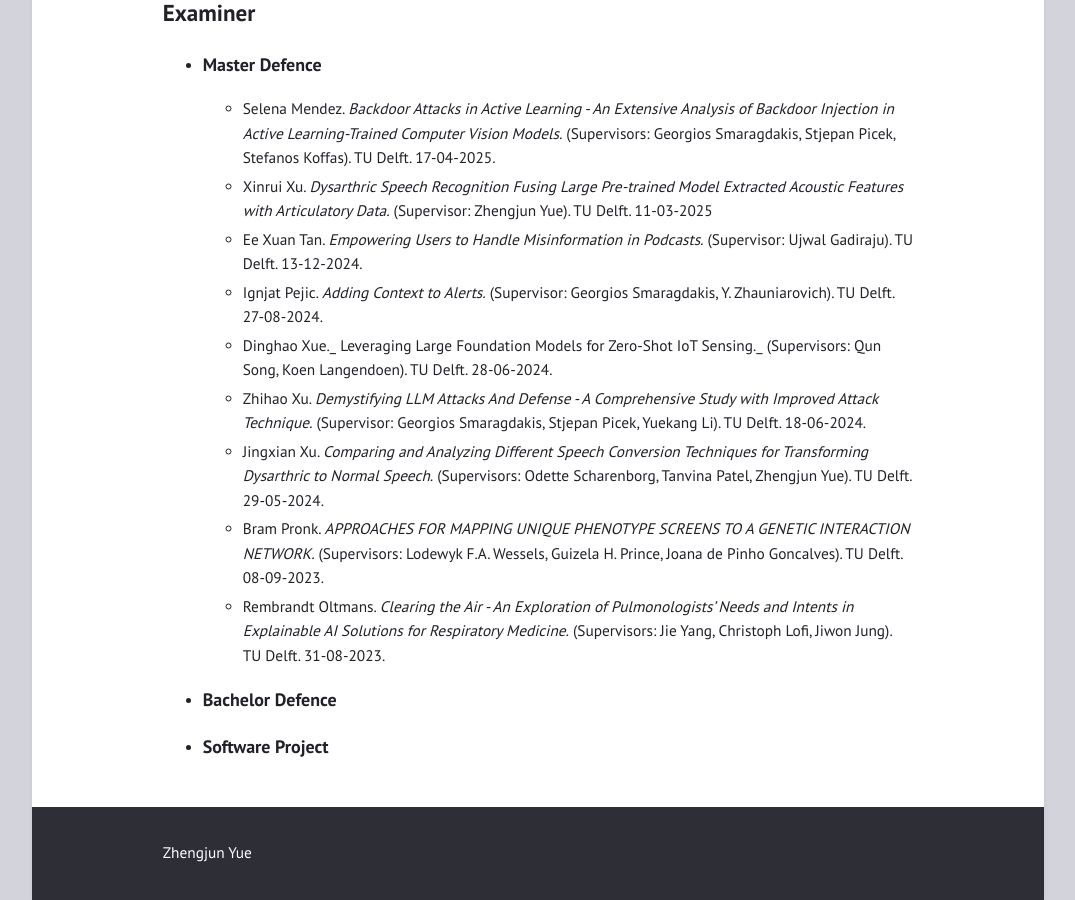
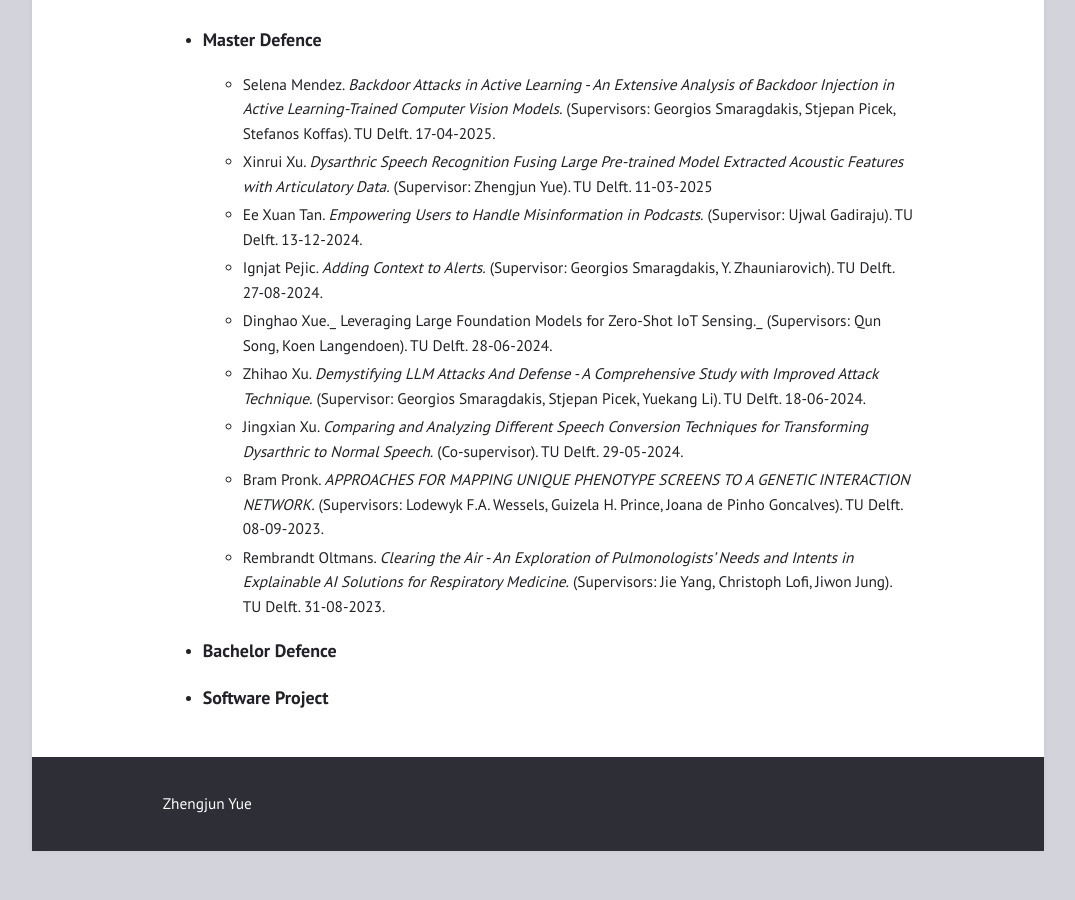
Before and after one commit to zhengjunyue/zhengjunyue.github.io, a Jekyll site: the page built from teaching.md, in a window 1280 px wide and 900 px high, scrolled down 1602 px. Shown: the whole window, without its empty margins (102-1177 px from the left). Built offline with Jekyll 4.4.1, drawn with Linux system fonts in a browser that asks for light colours; after the commit the page ends 2453 px from its top, so only the background shows below that; some of the changed text lies outside the part shown.

Commit message:
Update teaching.md

```diff
--- a/teaching.md
+++ b/teaching.md
@@ -6,7 +6,7 @@
 ## Teaching ##
 
 * ### Co-lecturer ###
-  - DSAIT4095 (MSc): Inclusive Speech Technology (with Odette Scharenborg). [Language and Speech Technology Theme](https://www.tudelft.nl/onderwijs/opleidingen/masters/dsait/msc-data-science-and-artificial-intelligence-technology/programme/themes/language-and-speech-technology).
+  - DSAIT4095 (MSc): Inclusive Speech Technology. [Language and Speech Technology Theme](https://www.tudelft.nl/onderwijs/opleidingen/masters/dsait/msc-data-science-and-artificial-intelligence-technology/programme/themes/language-and-speech-technology).
   - DSAIT4065 (MSc): Conversational Agent (With Catharine Oertel Genannt Bierbach, Stephanie Tan, Iulia Lefter). [Human-Centred AI Theme](https://www.tudelft.nl/onderwijs/opleidingen/masters/dsait/msc-data-science-and-artificial-intelligence-technology/programme/themes/human-centred-ai).
 
 * ### Guest Lecturer ###
@@ -45,7 +45,7 @@
    - Ignjat Pejic. _Adding Context to Alerts._ (Supervisor: Georgios Smaragdakis, Y. Zhauniarovich). TU Delft. 27-08-2024.
    - Dinghao Xue._ Leveraging Large Foundation Models for Zero-Shot IoT Sensing._ (Supervisors: Qun Song, Koen Langendoen). TU Delft. 28-06-2024.
    - Zhihao Xu. _Demystifying LLM Attacks And Defense - A Comprehensive Study with Improved Attack Technique._ (Supervisor: Georgios Smaragdakis, Stjepan Picek, Yuekang Li). TU Delft. 18-06-2024.
-   - Jingxian Xu. _Comparing and Analyzing Different Speech Conversion Techniques for Transforming Dysarthric to Normal Speech._ (Supervisors: Odette Scharenborg, Tanvina Patel, Zhengjun Yue). TU Delft. 29-05-2024.
+   - Jingxian Xu. _Comparing and Analyzing Different Speech Conversion Techniques for Transforming Dysarthric to Normal Speech._ (Co-supervisor). TU Delft. 29-05-2024.
    - Bram Pronk. _APPROACHES FOR MAPPING UNIQUE PHENOTYPE SCREENS TO A GENETIC INTERACTION NETWORK._ (Supervisors: Lodewyk F.A. Wessels, Guizela H. Prince, Joana de Pinho Goncalves). TU Delft. 08-09-2023.
    - Rembrandt Oltmans. _Clearing the Air - An Exploration of Pulmonologists' Needs and Intents in Explainable AI Solutions for Respiratory Medicine._ (Supervisors: Jie Yang, Christoph Lofi, Jiwon Jung). TU Delft. 31-08-2023.
 
```
